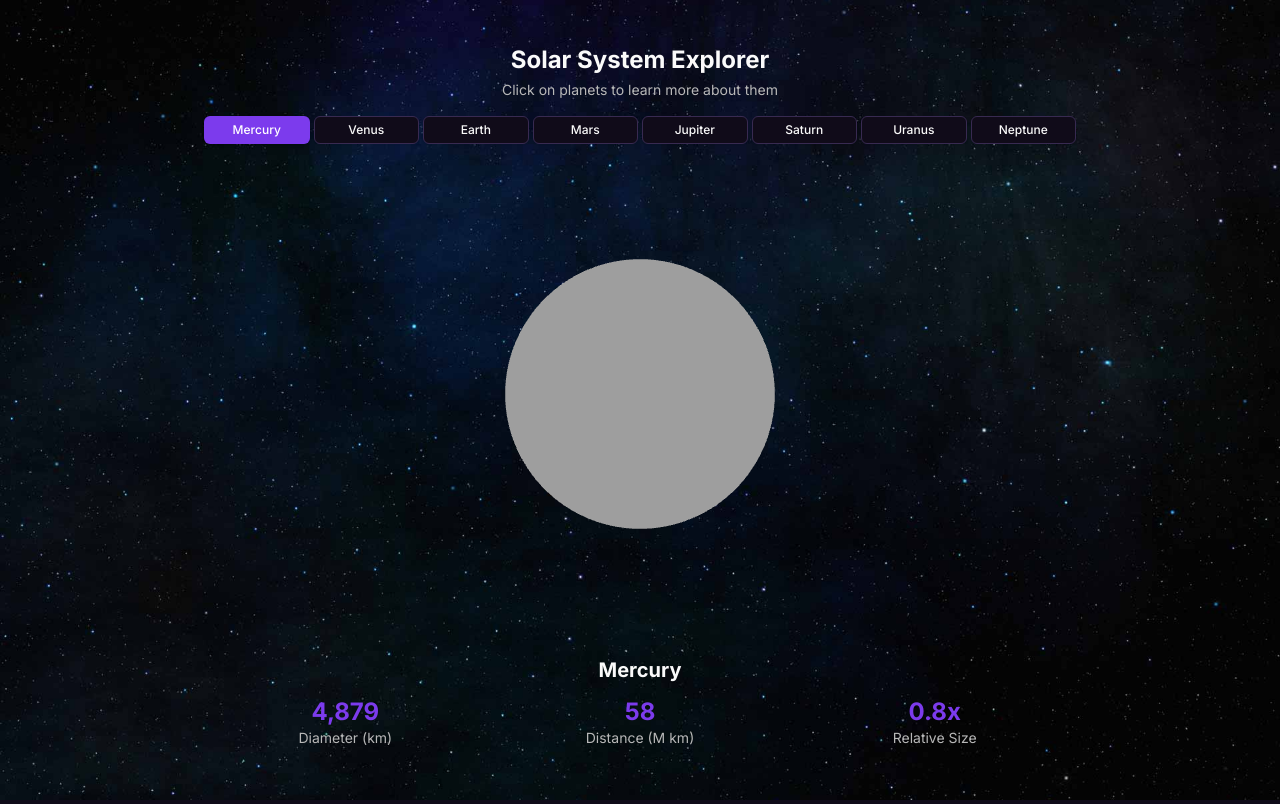
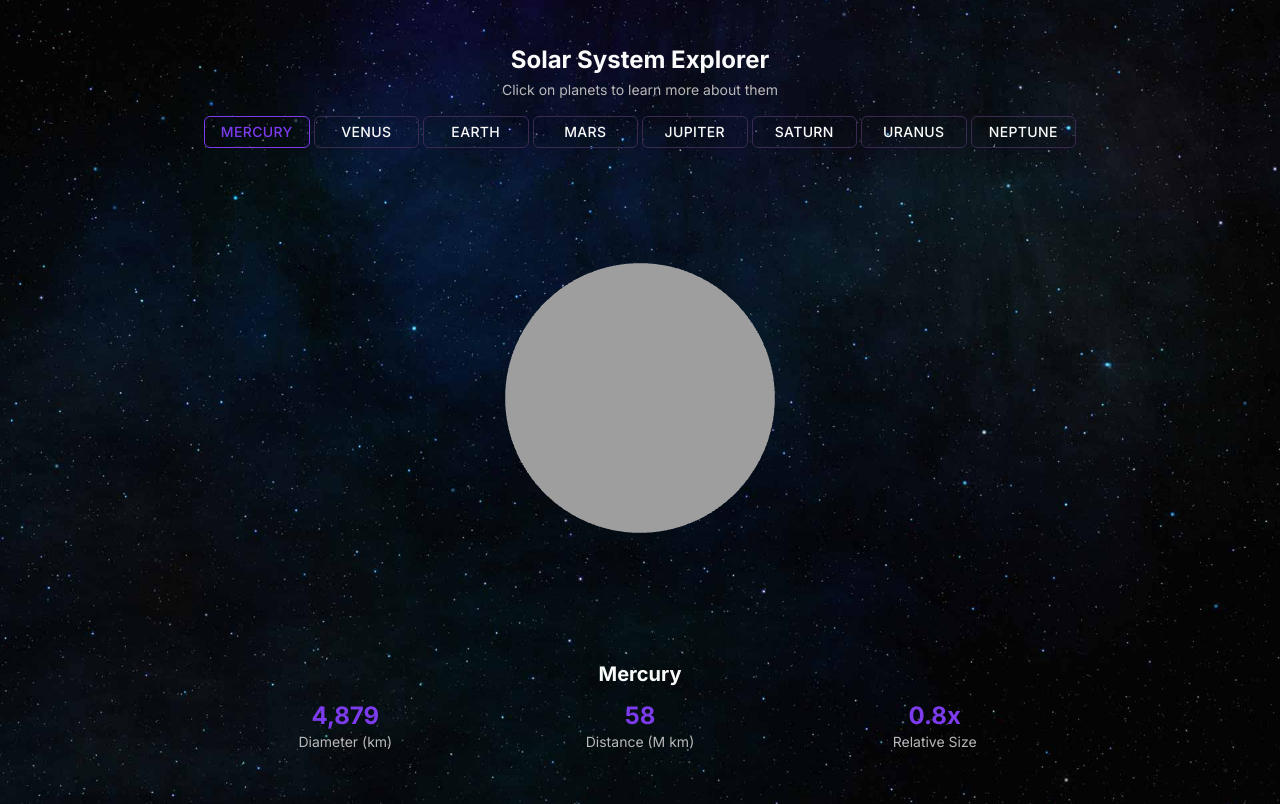
Before and after one commit to inandreeva/spheres-app, a Next.js app: page / in a window 1280 px wide. Built offline with nearby package versions, Linux system fonts and the light colour scheme.

Commit message:
Refactor Button component styles

```diff
--- a/src/app/page.js
+++ b/src/app/page.js
@@ -137,14 +137,15 @@ export default function Home() {
                         {planets.map((planet, index) => (
                             <Button
                                 key={planet.name}
-                                variant={
-                                    selectedPlanet === index
-                                        ? "default"
-                                        : "outline"
-                                }
+                                variant="outline"
                                 size="sm"
                                 onClick={() => setSelectedPlanet(index)}
-                                className="text-xs h-7 px-2"
+                                className={
+                                    "h-8 px-3 text-xs md:text-sm tracking-wide uppercase " +
+                                    (selectedPlanet === index
+                                        ? "border-primary text-primary"
+                                        : "")
+                                }
                             >
                                 {planet.name}
                             </Button>
--- a/src/components/ui/button.jsx
+++ b/src/components/ui/button.jsx
@@ -1,6 +1,6 @@
 import * as React from "react"
 import { Slot } from "@radix-ui/react-slot"
-import { cva } from "class-variance-authority";
+import { cva } from "class-variance-authority"
 
 import { cn } from "@/lib/utils"
 
@@ -14,7 +14,7 @@ const buttonVariants = cva(
                 destructive:
                     "bg-destructive text-destructive-foreground shadow-sm hover:bg-destructive/90",
                 outline:
-          "border border-input bg-background shadow-sm hover:bg-accent hover:text-accent-foreground",
+                    "border border-input bg-transparent hover:bg-transparent shadow-none",
                 secondary:
                     "bg-secondary text-secondary-foreground shadow-sm hover:bg-secondary/80",
                 ghost: "hover:bg-accent hover:text-accent-foreground",
@@ -34,15 +34,18 @@ const buttonVariants = cva(
     }
 )
 
-const Button = React.forwardRef(({ className, variant, size, asChild = false, ...props }, ref) => {
+const Button = React.forwardRef(
+    ({ className, variant, size, asChild = false, ...props }, ref) => {
         const Comp = asChild ? Slot : "button"
         return (
             <Comp
                 className={cn(buttonVariants({ variant, size, className }))}
                 ref={ref}
-      {...props} />
-  );
-})
+                {...props}
+            />
+        )
+    }
+)
 Button.displayName = "Button"
 
 export { Button, buttonVariants }
```
Lines whose indentation alone changed are shown as unchanged.
